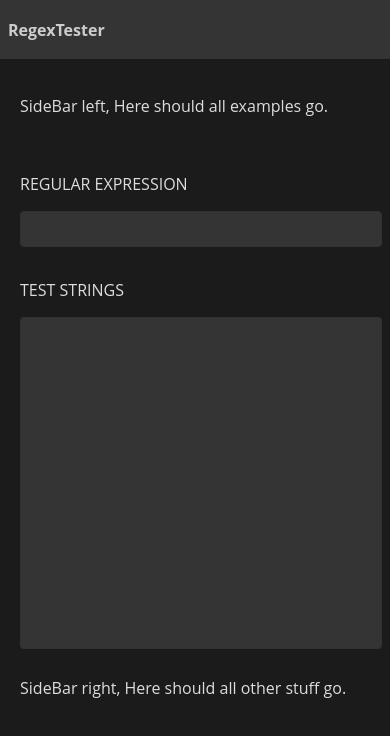
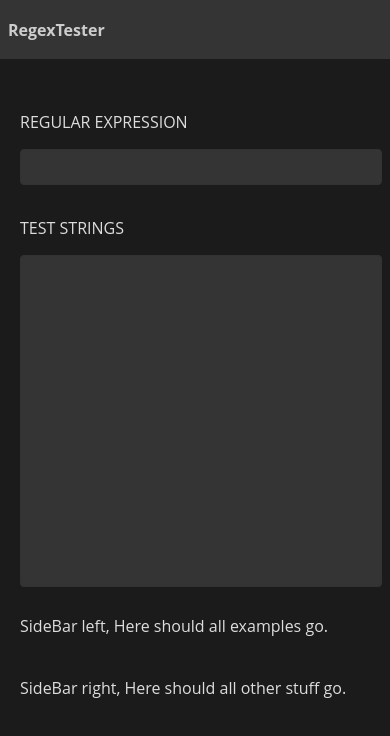
Before and after one commit to koen-schouten/regex-tester, a plain HTML site: page index.html in a window 390 px wide. Drawn offline with Linux system fonts and the light colour scheme.

Commit message:
css change order of elements When using the phone, the center element should be at the front.

```diff
--- a/css/style.css
+++ b/css/style.css
@@ -25,13 +25,18 @@ body,
 /*
 PHONE LAYOUT
 */
-@media (max-width:1024px){
+@media (max-width:1024px) {
     .main {
         column-gap: 1em;
         display: flex;
         flex-direction: column;
     }
+
+    .center {
+        order: -1;
+    }
 }
+
 /*
 DESKTOP LAYOUT
 */
@@ -42,12 +47,13 @@ DESKTOP LAYOUT
         flex-direction: row;
     }
 
-    .sidebar-left, .sidebar-right{
+    .sidebar-left,
+    .sidebar-right {
         flex-basis: 192px;
         flex-grow: 1;
     }
 
-    .center{
+    .center {
         flex-basis: 640px;
         flex-grow: 10;
     }
@@ -67,7 +73,8 @@ DESKTOP LAYOUT
     padding: var(--main-padding);
 }
 
-.sidebar-left, .sidebar-right {
+.sidebar-left,
+.sidebar-right {
     overflow: auto;
     row-gap: 1em;
     display: flex;
@@ -84,6 +91,7 @@ header {
 }
 
 header h1 {
+
     color: #cdcdcd;
     font-size: 1em;
 }
@@ -162,7 +170,7 @@ TEST STRINGS FORM
 /*
 Empty container that fills up space in flexbox
 */
-.test-strings-input-container-space{
+.test-strings-input-container-space {
     height: 20rem;
 }
 
```
